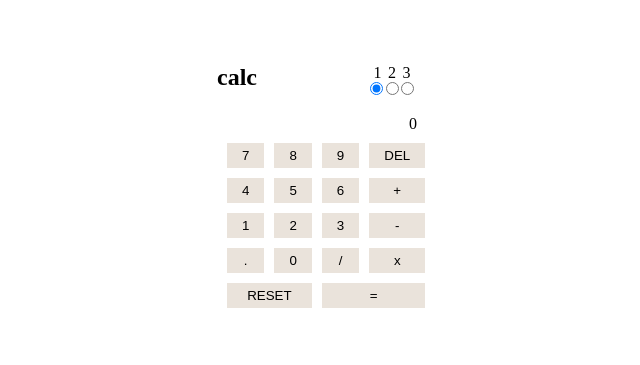
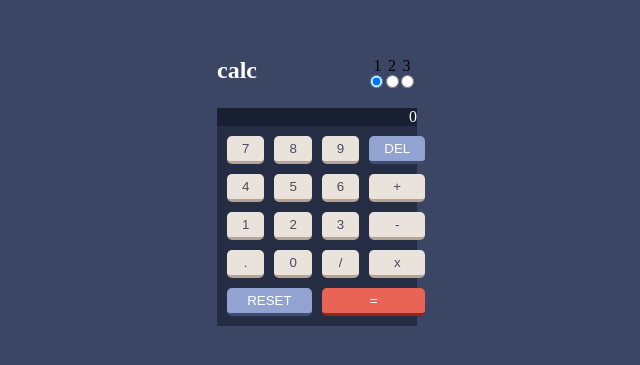
Before and after one commit to Kodehode-Stavanger/react-project-calculator-bendik-kodehode, a React (Vite) app: page / in a window 1280 px wide. Shown: the part 209-574 px from the top of the page, without its empty margins (323-963 px from the left). Built offline with nearby package versions, Linux system fonts and the light colour scheme.

Commit message:
Removed App.jsx, but styling for buttons working.

```diff
--- a/src/App.jsx
+++ /dev/null
@@ -1,7 +0,0 @@
-import Calculator from "./components/Calculator";
-
-function App() {
-  return <Calculator/>;
-}
-
-export default App;
--- a/src/assets/themes.js
+++ b/src/assets/themes.js
@@ -1,9 +1,17 @@
 export const themes = {
     default: {
         backgroundColor: "#3B4664",
-        displayColor: "#181F32",
-        keypadColor: "#252D44",
-        buttons: {
+        primaryFontColor: {
+            color: "#FFFFFF"
+        },
+        keypadStyle: {
+            backgroundColor: "#252D44"
+        },
+        displayStyle: {
+            backgroundColor: "#181F32",
+            color: "#FFFFFF"
+        },
+        buttonStyle: {
             primary: {
                 initial: {
                     backgroundColor: "#EAE3DB",
--- a/src/components/Button.jsx
+++ b/src/components/Button.jsx
@@ -1,10 +1,25 @@
 import "../index.css"
 
 function Button({value, handleClick, style}) {
-    console.log(style);
+
+    let styleType = "primary";
+
+    if (value === "DEL" || value === "RESET") {
+        styleType = "secondary"
+    } else if (value === "=") {
+        styleType = "tertiary";
+    }
+
+    console.log(style.primary.initial);
 
     return (
-        <button style={{backgroundColor: "#EAE3DB"}} className="button" onClick={handleClick} value={value}>{value}</button>
+        <button
+            className="button"
+            onClick={handleClick}
+            value={value}
+            style={style[styleType].initial}
+            >{value}
+        </button>
     )
 }
 
--- a/src/components/Calculator.jsx
+++ b/src/components/Calculator.jsx
@@ -9,6 +9,7 @@ function Calculator() {
     const [input, setInput] = useState([]);
     const [currentTheme, setCurrentTheme] = useState("default");
 
+    const { backgroundColor, primaryFontColor, keypadStyle, displayStyle, buttonStyle } = themes[currentTheme]
 
     const operators = ["+", "-", "/", "x"];
     const keys = [
@@ -95,27 +96,31 @@ function Calculator() {
         if (input[0] === "0") return;
 
         if (pressedKey) setInput(i => [...i, pressedKey]);
+
+        console.log("buttonstyle: ", buttonStyle);
     }
 
     return (
-        <>
+        <div className="backgroundContainer" style={{backgroundColor: backgroundColor}}>
+            <div className="wrapper">
                 <div className="titleContainer">
-                <h2>calc</h2>
+                    <h2 style={primaryFontColor}>calc</h2>
                     <ToggleThemes currentTheme={currentTheme} setCurrentTheme={setCurrentTheme}/>
                 </div>
                 <div className="contentContainer">
-                <Display input={input}/>
-                <div className="keypad" style={{themes}}>
+                    <Display input={input} style={displayStyle}/>
+                    <div className="keypad" style={keypadStyle} >
                         {keys.map((e, i) =>
                             <Button
                                 handleClick={e => handleClick(e)}
-                            style={themes[currentTheme]["buttons"]}
+                                style={buttonStyle}
                                 value={e}
                                 key={i}/>
                         )}
                     </div>
                 </div>
-        </>
+            </div>
+        </div>
     )
 }
 
--- a/src/components/Display.jsx
+++ b/src/components/Display.jsx
@@ -1,10 +1,13 @@
 import "../index.css"
 
-function Display({input}) {
+function Display({input, style}) {
+
     return (
         <div>
-            <p className="output">{input[0] > 0 ? input.join("") : "0"}</p>
-            {/* <p>{toShow}</p> */}
+            <p
+                className="output"
+                style={style}>
+                    {input[0] > 0 ? input.join("") : "0"}</p>
         </div>
     )
 }
--- a/src/index.css
+++ b/src/index.css
@@ -9,6 +9,19 @@ body {
     display: flex;
     justify-content: center;
     align-items: center;
+}
+
+.backgroundContainer {
+    background-color: red;
+    width: 100vw;
+    min-height: 100vh;
+    display: flex;
+    justify-content: center;
+    align-items: center;
+}
+
+.wrapper {
+    width: fit-content;
 }
 
 .keypad {
@@ -37,6 +50,7 @@ body {
 .button {
     padding: 5px 15px;
     border: none;
+    border-radius: 5px;
 }
 
 .output {
--- a/src/main.jsx
+++ b/src/main.jsx
@@ -1,10 +1,10 @@
 import React from "react";
 import ReactDOM from "react-dom/client";
-import App from "./App.jsx";
+import Calculator from "./components/Calculator";
 import "./index.css";
 
 ReactDOM.createRoot(document.getElementById("root")).render(
   <React.StrictMode>
-    <App />
+    <Calculator/>
   </React.StrictMode>
 );
```
Lines whose indentation alone changed are shown as unchanged.
